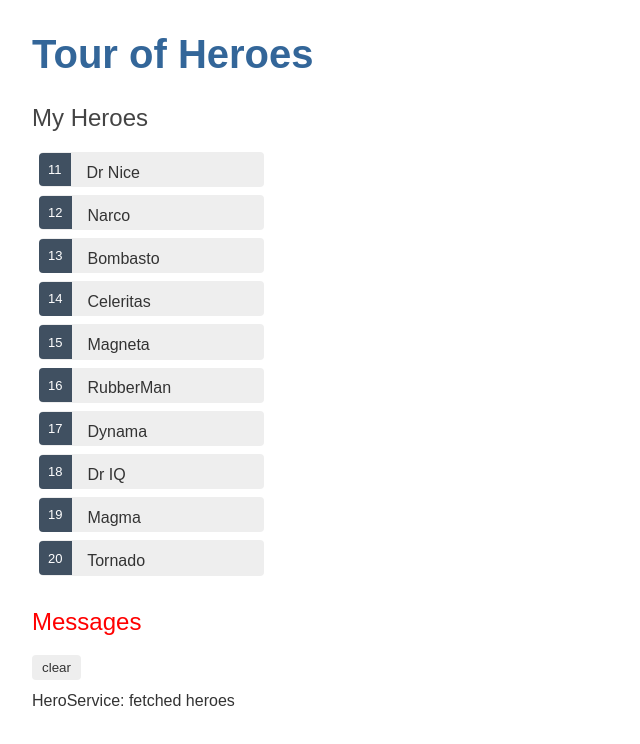
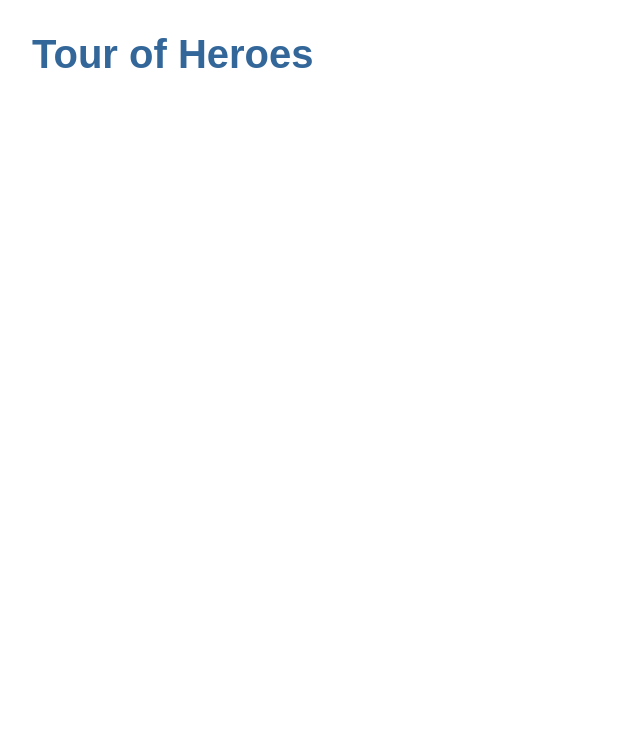
Before and after one commit to nemkin/angular-tour-of-heroes, an Angular app: page / in a window 1280 px wide. Shown: the top 744 px of the page, without its empty margins (0-640 px from the left). Built offline with nearby package versions, Linux system fonts and the light colour scheme.

Commit message:
Add routing for HeroesComponent

```diff
--- a/src/app/app-routing.module.ts
+++ b/src/app/app-routing.module.ts
@@ -1,8 +1,11 @@
 import { NgModule } from '@angular/core';
 import { Routes, RouterModule } from '@angular/router';
+import { HeroesComponent } from './heroes/heroes.component';
 
 
-const routes: Routes = [];
+const routes: Routes = [
+  { path: 'heroes', component: HeroesComponent },
+];
 
 @NgModule({
   imports: [RouterModule.forRoot(routes)],
--- a/src/app/app.component.html
+++ b/src/app/app.component.html
@@ -1,3 +1,3 @@
 <h1>{{ title }}</h1>
-<app-heroes></app-heroes>
+<router-outlet></router-outlet>
 <app-messages></app-messages>
```
